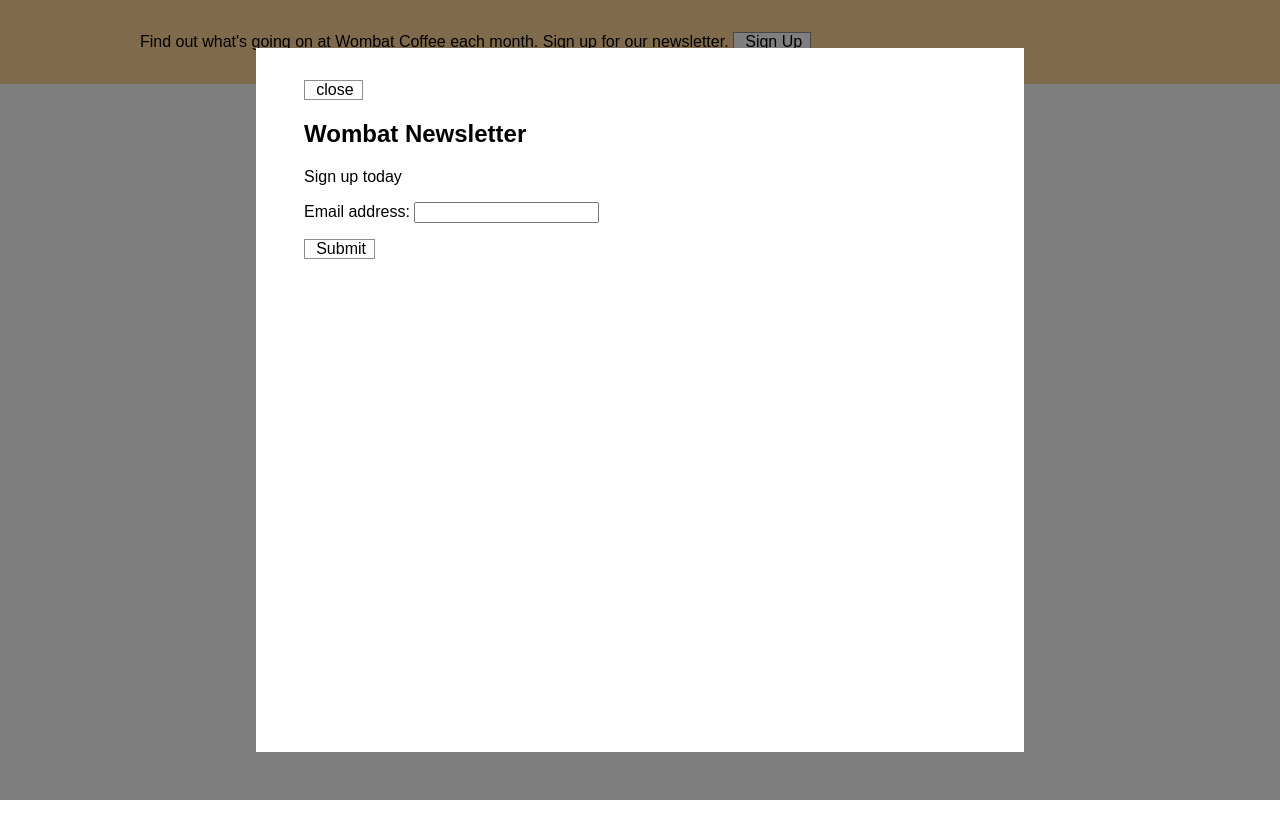
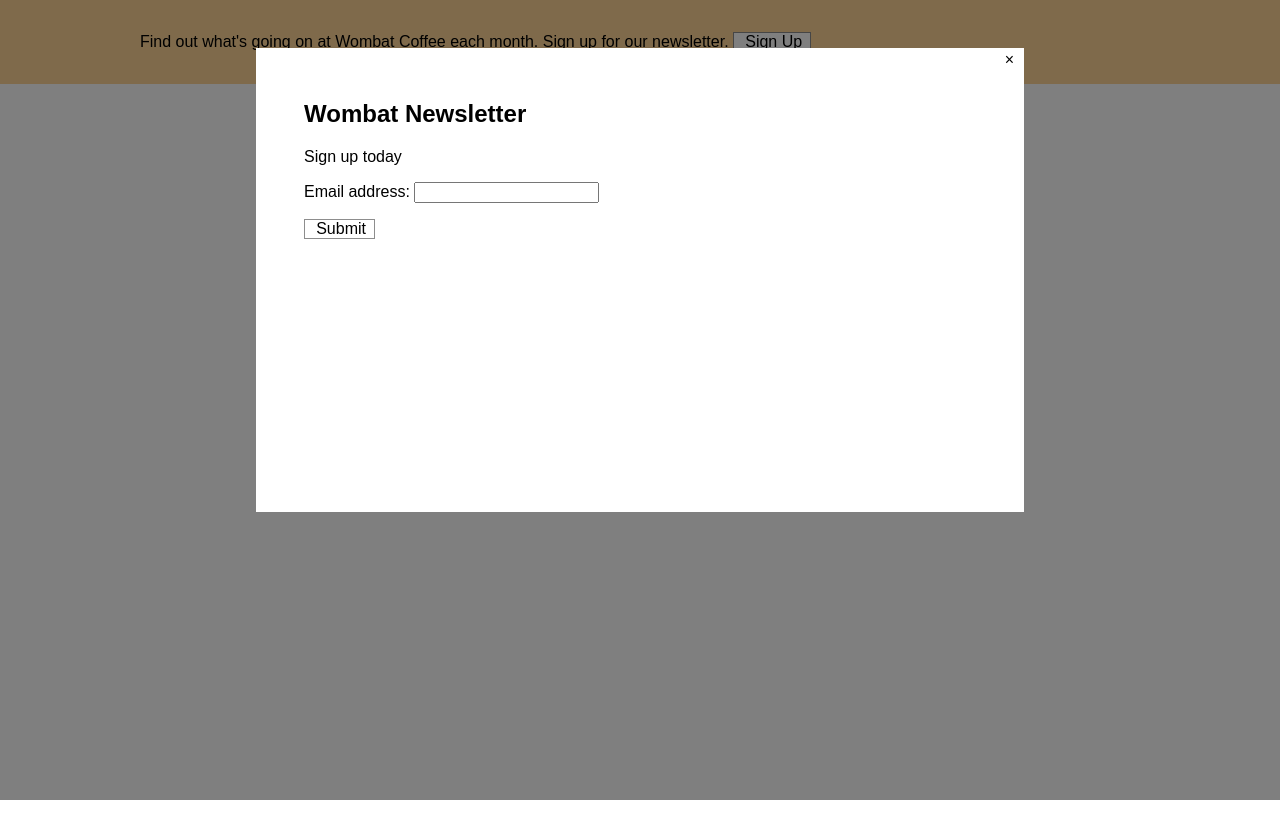
Before and after one commit to fpigeonjr/Books, a plain HTML site: page css-in-depth/ch07/modal.html in a window 1280 px wide. Both pictures are taken after a click on the button "Sign Up". Shown: the top 838 px of the page. Drawn offline with Linux system fonts and the light colour scheme.

Commit message:
hides text close and adds x

```diff
--- a/css-in-depth/ch07/modal.css
+++ b/css-in-depth/ch07/modal.css
@@ -44,8 +44,27 @@
   padding: 2em 3em;
   background-color: white;
   overflow: auto;
+  max-height: 400px;
 }
 
 .modal-close {
+  position: absolute;
+  top: 0.3em;
+  right: 0.3em;
+  padding: 0.3em;
   cursor: pointer;
+  height: 1em;
+  width: 1em;
+  text-indent: 10em;
+  overflow: hidden;
+  border: 0;
 }
+
+.modal-close::after {
+  position: absolute;
+  line-height: 0.5;
+  top: 0.2em;
+  left: 0.1em;
+  text-indent: 0;
+  content: '\00d7';
+}
```
